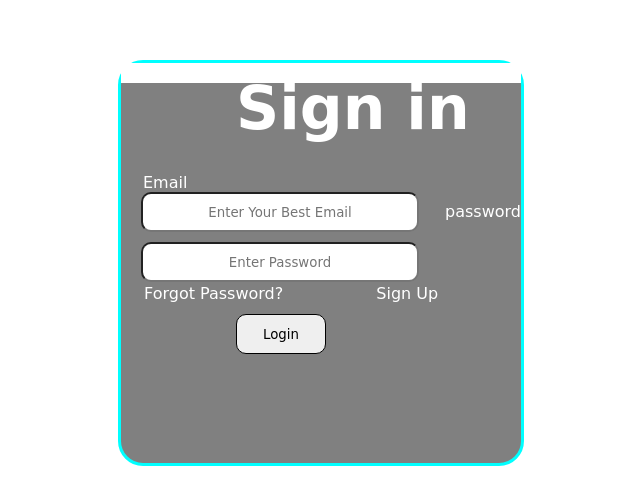
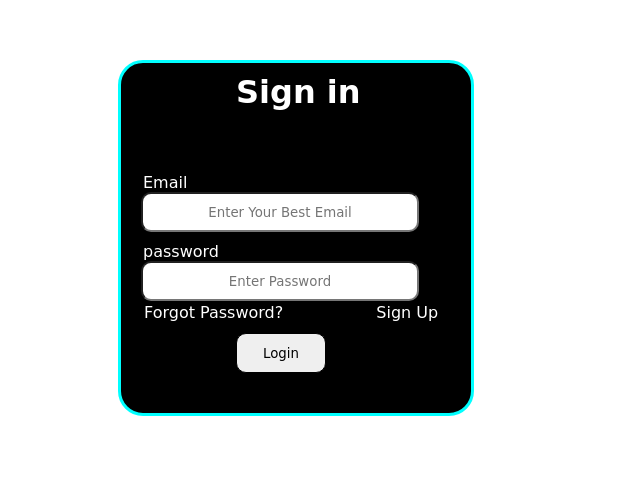
Before and after one commit to Govindpatelll/Stylish_Form, a plain HTML site: page index.html in a window 1280 px wide. Shown: the part 140-644 px from the top of the page, without its empty margins (282-922 px from the left). Drawn offline with Linux system fonts and the light colour scheme.

Commit message:
Update style.css 2

```diff
--- a/style.css
+++ b/style.css
@@ -86,21 +86,3 @@ h1{
     font-family: cursive;
 
  }
-*{
-    margin:0px;
-    height:0px;
-}
-.box{
-    height: 400px;
-    width: 400px;
-    background-color: gray;
-    margin: 200px;
-    margin-left: 400px;
-}
-h1{
-    background-color: white;
-    font-size: 60px;
-}
-.inputbox1{
- margin-top:
-}
```
